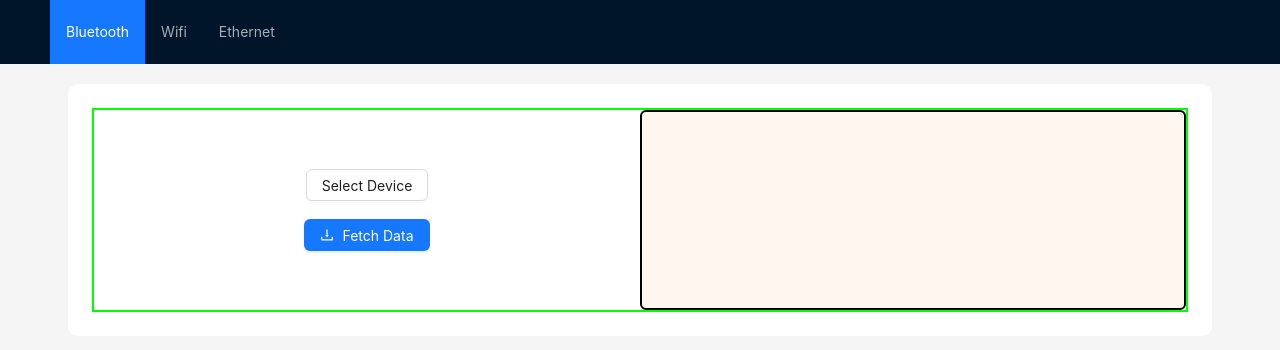
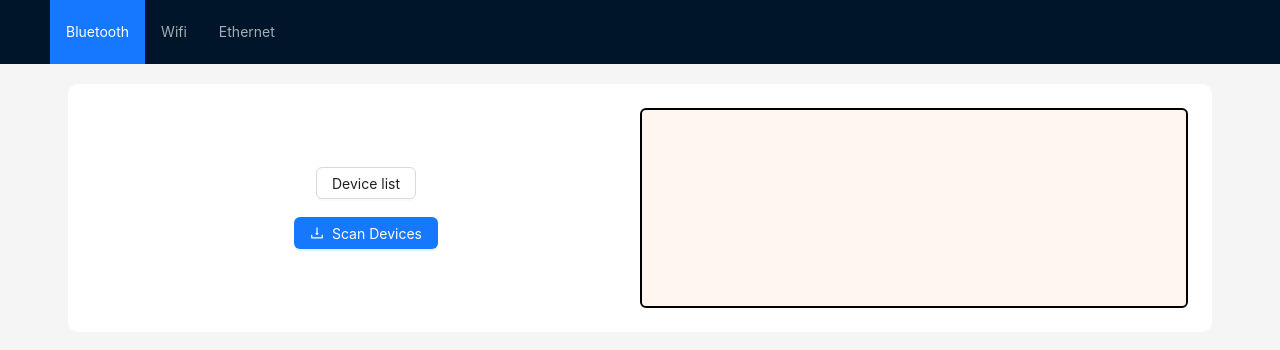
Before and after one commit to Gessmass/test, a React (Create React App) app: page /bluetooth in a window 1280 px wide. Shown: the top 350 px of the page. Built offline with nearby package versions, Linux system fonts and the light colour scheme.

Commit message:
Merge branch 'main' of github.com:Gessmass/test

```diff
--- a/package.json
+++ b/package.json
@@ -13,8 +13,10 @@
     "babel-loader": "^9.1.3",
     "bluetooth": "^3.0.0",
     "dotenv": "^16.4.1",
+    "electron-is-dev": "^3.0.1",
     "electronmon": "^2.0.2",
     "express": "^4.18.2",
+    "fs": "^0.0.1-security",
     "nodemon": "^3.0.3",
     "path": "^0.12.7",
     "react": "^18.2.0",
@@ -22,7 +24,8 @@
     "react-router-dom": "^6.21.3",
     "react-scripts": "5.0.1",
     "wait-on": "^7.2.0",
-    "web-vitals": "^2.1.4"
+    "web-vitals": "^2.1.4",
+    "webbluetooth": "^3.1.0"
   },
   "scripts": {
     "dev": "react-scripts start",
--- a/src/pages/BluetoothPage.jsx
+++ b/src/pages/BluetoothPage.jsx
@@ -1,11 +1,11 @@
 import styled from '@emotion/styled'
+import {useState, useEffect} from "react";
 import {Button, Dropdown, Menu} from "antd"
 import {DownloadOutlined} from "@ant-design/icons"
 
-
 export const BluetoothPage = () => {
 
-  const devices = ["device1", "device2"]
+  const [devices, setDevices] = useState([])
 
   const menu = (
     <Menu>
@@ -16,19 +16,34 @@ export const BluetoothPage = () => {
   )
 
 
+  const discoverBluetoothDevices = async () => {
+    try {
+      const device = await navigator.bluetooth.requestDevice({
+        acceptAllDevices: true,
+      });
+      setDevices((prevDevices) => [...prevDevices, device.name]);
+    } catch (error) {
+      console.error("Erreur lors de la recherche d'appareils Bluetooth :", error);
+    }
+  };
+
+
+  console.log(devices)
+
   return (
     <BluetoothPageWrapper>
       <DataForm>
         <Dropdown overlay={menu}>
           <Button>
-            Select Device
+            Device list
           </Button>
         </Dropdown>
-        <Button type="primary" icon={<DownloadOutlined/>}>
-          Fetch Data
+        <Button type="primary" icon={<DownloadOutlined/>} onClick={() => discoverBluetoothDevices()}>
+          Scan Devices
         </Button>
       </DataForm>
       <DataDisplay>
+
       </DataDisplay>
     </BluetoothPageWrapper>
   )
@@ -46,7 +61,6 @@ const DataForm = styled.div`
 
 const BluetoothPageWrapper = styled.div`
     display: flex;
-    border: 2px solid lime;
 `
 
 const DataDisplay = styled.div`
```
Also changed, not shown: main.js (+7 -3 lines), preload.js (added, +7 -0 lines), renderer.js (added), 1 other file (tests, documents, lock files or other folders).
